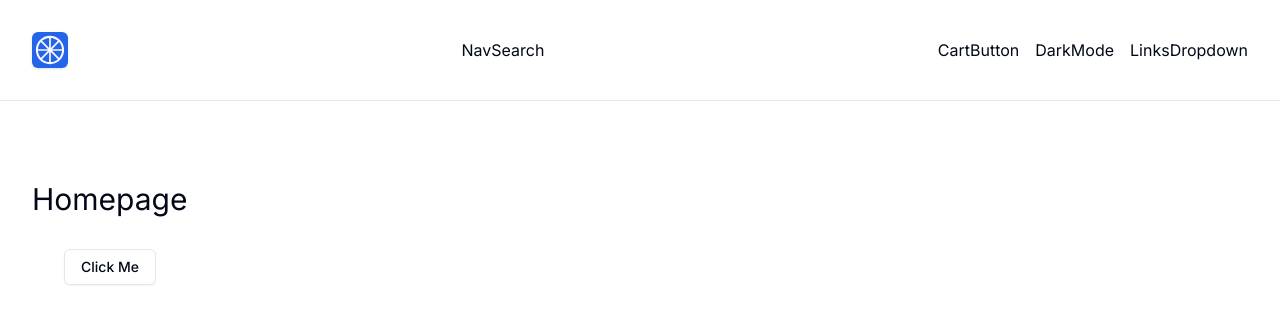
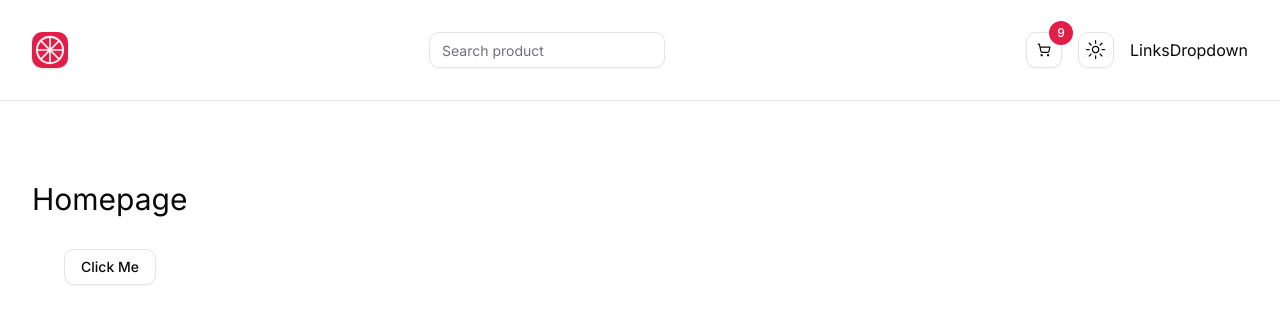
Before and after one commit to BalntadoreGR/Next.js-Store-Project, a Next.js app: page / in a window 1280 px wide. Shown: the top 324 px of the page. Built offline with nearby package versions, Linux system fonts and the light colour scheme.

Commit message:
Change Theme, set Dark Mode and its Button

```diff
--- a/app/globals.css
+++ b/app/globals.css
@@ -2,50 +2,61 @@
 @tailwind components;
 @tailwind utilities;
 
+
 @layer base {
   :root {
     --background: 0 0% 100%;
-    --foreground: 222.2 84% 4.9%;
+    --foreground: 240 10% 3.9%;
     --card: 0 0% 100%;
-    --card-foreground: 222.2 84% 4.9%;
+    --card-foreground: 240 10% 3.9%;
     --popover: 0 0% 100%;
-    --popover-foreground: 222.2 84% 4.9%;
-    --primary: 221.2 83.2% 53.3%;
-    --primary-foreground: 210 40% 98%;
-    --secondary: 210 40% 96.1%;
-    --secondary-foreground: 222.2 47.4% 11.2%;
-    --muted: 210 40% 96.1%;
-    --muted-foreground: 215.4 16.3% 46.9%;
-    --accent: 210 40% 96.1%;
-    --accent-foreground: 222.2 47.4% 11.2%;
+    --popover-foreground: 240 10% 3.9%;
+    --primary: 346.8 77.2% 49.8%;
+    --primary-foreground: 355.7 100% 97.3%;
+    --secondary: 240 4.8% 95.9%;
+    --secondary-foreground: 240 5.9% 10%;
+    --muted: 240 4.8% 95.9%;
+    --muted-foreground: 240 3.8% 46.1%;
+    --accent: 240 4.8% 95.9%;
+    --accent-foreground: 240 5.9% 10%;
     --destructive: 0 84.2% 60.2%;
-    --destructive-foreground: 210 40% 98%;
-    --border: 214.3 31.8% 91.4%;
-    --input: 214.3 31.8% 91.4%;
-    --ring: 221.2 83.2% 53.3%;
-    --radius: 0.5rem;
+    --destructive-foreground: 0 0% 98%;
+    --border: 240 5.9% 90%;
+    --input: 240 5.9% 90%;
+    --ring: 346.8 77.2% 49.8%;
+    --radius: 0.75rem;
+    --chart-1: 12 76% 61%;
+    --chart-2: 173 58% 39%;
+    --chart-3: 197 37% 24%;
+    --chart-4: 43 74% 66%;
+    --chart-5: 27 87% 67%;
   }
 
   .dark {
-    --background: 222.2 84% 4.9%;
-    --foreground: 210 40% 98%;
-    --card: 222.2 84% 4.9%;
-    --card-foreground: 210 40% 98%;
-    --popover: 222.2 84% 4.9%;
-    --popover-foreground: 210 40% 98%;
-    --primary: 217.2 91.2% 59.8%;
-    --primary-foreground: 222.2 47.4% 11.2%;
-    --secondary: 217.2 32.6% 17.5%;
-    --secondary-foreground: 210 40% 98%;
-    --muted: 217.2 32.6% 17.5%;
-    --muted-foreground: 215 20.2% 65.1%;
-    --accent: 217.2 32.6% 17.5%;
-    --accent-foreground: 210 40% 98%;
+    --background: 20 14.3% 4.1%;
+    --foreground: 0 0% 95%;
+    --card: 24 9.8% 10%;
+    --card-foreground: 0 0% 95%;
+    --popover: 0 0% 9%;
+    --popover-foreground: 0 0% 95%;
+    --primary: 346.8 77.2% 49.8%;
+    --primary-foreground: 355.7 100% 97.3%;
+    --secondary: 240 3.7% 15.9%;
+    --secondary-foreground: 0 0% 98%;
+    --muted: 0 0% 15%;
+    --muted-foreground: 240 5% 64.9%;
+    --accent: 12 6.5% 15.1%;
+    --accent-foreground: 0 0% 98%;
     --destructive: 0 62.8% 30.6%;
-    --destructive-foreground: 210 40% 98%;
-    --border: 217.2 32.6% 17.5%;
-    --input: 217.2 32.6% 17.5%;
-    --ring: 224.3 76.3% 48%;
+    --destructive-foreground: 0 85.7% 97.3%;
+    --border: 240 3.7% 15.9%;
+    --input: 240 3.7% 15.9%;
+    --ring: 346.8 77.2% 49.8%;
+    --chart-1: 220 70% 50%;
+    --chart-2: 160 60% 45%;
+    --chart-3: 30 80% 55%;
+    --chart-4: 280 65% 60%;
+    --chart-5: 340 75% 55%;
   }
 }
 
--- a/app/layout.tsx
+++ b/app/layout.tsx
@@ -3,6 +3,7 @@ import { Inter } from 'next/font/google';
 import './globals.css';
 import Navbar from '@/components/navbar/Navbar';
 import Container from '@/components/global/Container';
+import Providers from './providers';
 const inter = Inter({ subsets: ['latin'] });
 
 export const metadata: Metadata = {
@@ -10,16 +11,14 @@ export const metadata: Metadata = {
   description: 'A nifty store built with Next.js',
 };
 
-export default function RootLayout({
-  children,
-}: Readonly<{
-  children: React.ReactNode;
-}>) {
+export default function RootLayout({children,}: Readonly<{children: React.ReactNode;}>) {
   return (
     <html lang='en' suppressHydrationWarning>
       <body className={inter.className}>
-        <Navbar />
-        <Container className='py-20'>{children}</Container>
+        <Providers>
+          <Navbar />
+          <Container className='py-20'>{children}</Container>
+        </Providers>
       </body>
     </html>
   );
--- /dev/null
+++ b/app/providers.tsx
@@ -0,0 +1,21 @@
+'use client';
+
+import React, { ReactNode } from 'react'
+import { ThemeProvider } from './theme-provider';
+
+function Providers({children}: {children:ReactNode}) {
+  return (
+    <>
+        <ThemeProvider
+            attribute='class'
+            defaultTheme='system'
+            enableSystem
+            disableTransitionOnChange
+        >
+            {children}
+        </ThemeProvider>
+    </>
+  );
+}
+
+export default Providers;
--- /dev/null
+++ b/app/theme-provider.tsx
@@ -0,0 +1,9 @@
+'use client';
+
+import * as React from 'react';
+import { ThemeProvider as NextThemesProvider } from 'next-themes';
+import { type ThemeProviderProps } from 'next-themes/dist/types';
+
+export function ThemeProvider({ children, ...props }: ThemeProviderProps) {
+  return <NextThemesProvider {...props}>{children}</NextThemesProvider>;
+}
--- a/components/navbar/CartButton.tsx
+++ b/components/navbar/CartButton.tsx
@@ -1,10 +1,19 @@
 import React from 'react'
+import { Button } from '../ui/button';
+import { LuShoppingCart } from "react-icons/lu";
+import Link from 'next/link';
 
 function CartButton() {
+    const numItems = 9;
   return (
-    <div>
-      CartButton
-    </div>
+    <Button asChild variant='outline' size='icon' className='flex justify-center items-center relative'>
+        <Link href='/cart'>
+            <LuShoppingCart/>
+            <span className='absolute -top-3 -right-3 bg-primary text-white rounded-full h-6 w-6 flex items-center justify-center text-xs'>
+          {numItems}
+        </span>
+        </Link>
+    </Button>
   )
 }
 
--- a/components/navbar/DarkMode.tsx
+++ b/components/navbar/DarkMode.tsx
@@ -1,10 +1,36 @@
+'use client';
+
 import React from 'react'
+import { MoonIcon, SunIcon } from '@radix-ui/react-icons';
+import { DropdownMenu, DropdownMenuTrigger, DropdownMenuContent, DropdownMenuItem  } from '../ui/dropdown-menu';
+import { Button } from '../ui/button';
+import { useTheme } from 'next-themes';
 
 function DarkMode() {
+
+    const { setTheme } = useTheme();
+
   return (
-    <div>
-      DarkMode
-    </div>
+    <DropdownMenu>
+      <DropdownMenuTrigger asChild>
+        <Button variant='outline' size='icon'>
+          <SunIcon className='h-[1.2rem] w-[1.2rem] rotate-0 scale-100 transition-all dark:-rotate-90 dark:scale-0' />
+          <MoonIcon className='absolute h-[1.2rem] w-[1.2rem] rotate-90 scale-0 transition-all dark:rotate-0 dark:scale-100' />
+          <span className='sr-only'>Toggle theme</span>
+        </Button>
+      </DropdownMenuTrigger>
+      <DropdownMenuContent align='end'>
+        <DropdownMenuItem onClick={() => setTheme('light')}>
+          Light
+        </DropdownMenuItem>
+        <DropdownMenuItem onClick={() => setTheme('dark')}>
+          Dark
+        </DropdownMenuItem>
+        <DropdownMenuItem onClick={() => setTheme('system')}>
+          System
+        </DropdownMenuItem>
+      </DropdownMenuContent>
+    </DropdownMenu>
   )
 }
 
--- a/components/navbar/NavSearch.tsx
+++ b/components/navbar/NavSearch.tsx
@@ -1,11 +1,12 @@
 import React from 'react'
+import { Input } from '../ui/input'
 
 function NavSearch() {
   return (
     <div>
-      NavSearch
+      <Input type='search' placeholder='Search product' className='max-w-xs dark:bg-muted'/>
     </div>
-  )
+  );
 }
 
 export default NavSearch
```
